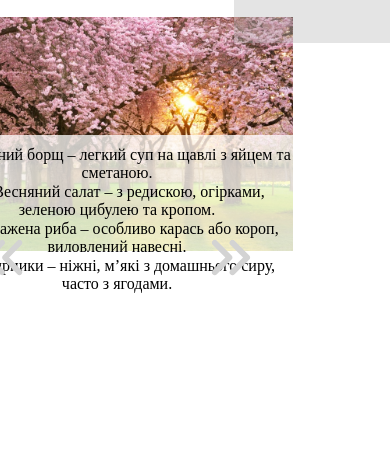
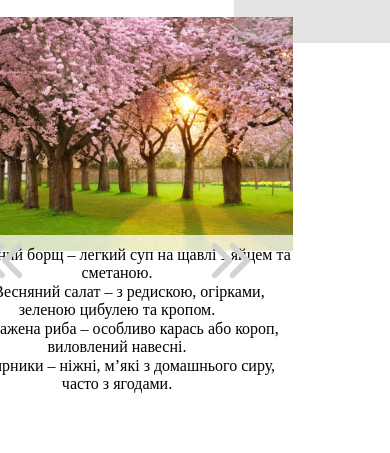
Before and after one commit to MurzakKostantin/Ukraine_Cuisine, a website: page HTML/Main.html in a window 390 px wide. Shown: the part 881-1334 px from the top of the page. Drawn offline with Linux system fonts and the light colour scheme.

Commit message:
правлю сайт

```diff
--- a/Styles/main.css
+++ b/Styles/main.css
@@ -209,8 +209,12 @@ input[type="radio"]{
 .odeska { width: 260px; top: 660px; left: 600px; }
 .crimea { width: 350px; top: 980px; left: 1020px; }
 @media (max-width: 1000px) {
-
-    img{
+    .slide p {
+        margin-top: -20px;
+        padding: 10px 0;
+        position: relative;
+    }
+    .slider img{
         width: auto;
         height: auto;
         max-width: 90vw;
@@ -243,7 +247,7 @@ input[type="radio"]{
     }
     .arrows{
         position: absolute;
-        top: 70%;
+        top: 60%;
     }
     .slider{
         position: relative;  /* Це створить новий контекст позиціонування */
```
